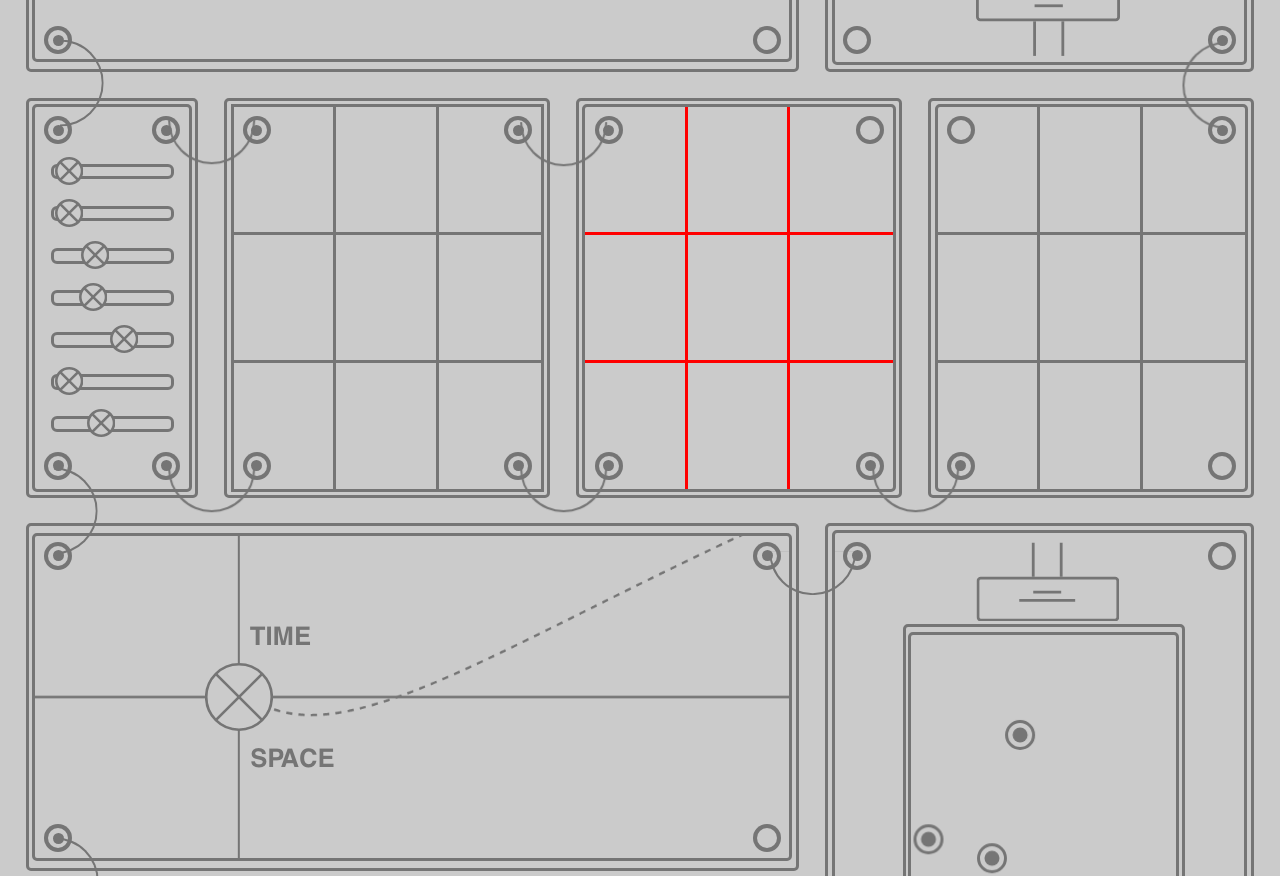
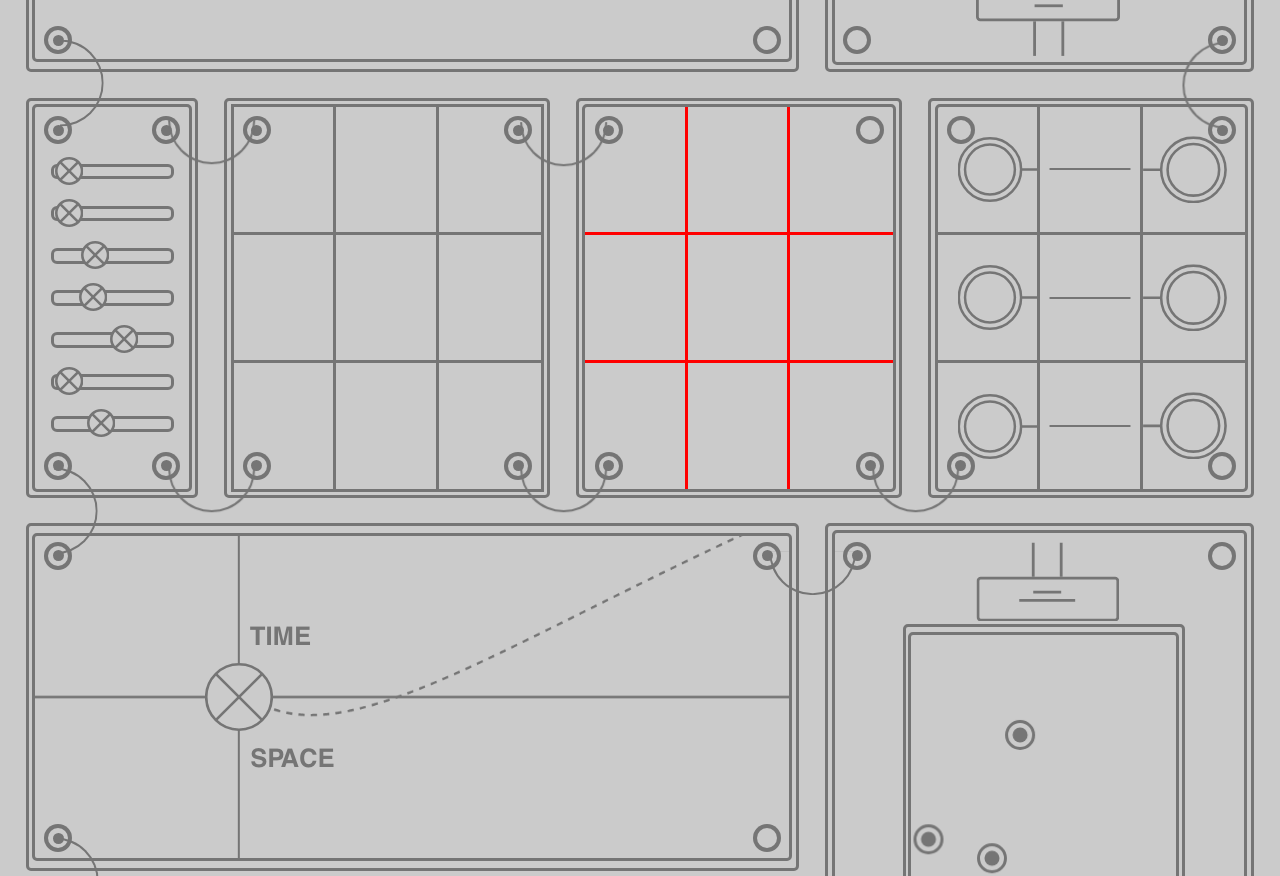
Before and after one commit to DariaBusheneva/CtrlZWebPoster, a plain HTML site: page index.html in a window 1280 px wide. Shown: the part 1459-2335 px from the top of the page. Drawn offline with nearby package versions, Linux system fonts and the light colour scheme; animation ran at ten frames a second.

Commit message:
fourth_commit

```diff
--- a/css/layout.css
+++ b/css/layout.css
@@ -388,7 +388,6 @@ section:nth-of-type(2) {
   animation: aroundtheworld3 5s linear infinite;
 }
 
-
 .circle2::before {
   content: "";
   position: absolute;
@@ -397,7 +396,6 @@ section:nth-of-type(2) {
   border-radius: 50%;
   border: 4px dashed #757575;
   animation: aroundtheworld1 5.25s linear infinite;
-  z-index: 2;
 }
 
 /* --------------- */
@@ -919,6 +917,118 @@ section:nth-of-type(3) span:first-of-type::before {
   border-bottom: 3px solid #757575;
 }
 
+.with-image-right {
+  /* position: absolute; */
+  background: url(../images/emptyDoubleRound.svg) center / contain no-repeat;
+  display: flex;
+  justify-content: center;
+  align-items: center;
+  width: 82%;
+  height: 100%;
+  top: 7%;
+  left: 6%;
+  max-height: 100%;
+  max-width: 100%;
+  transform: translate(24%, 0px);
+  /* bottom: 0;
+  transform: translate(-50%, -50%); */
+}
+
+.with-image-right2 {
+  /* position: absolute; */
+  background: url(../images/emptyDoubleRound.svg) center / contain no-repeat;
+  display: flex;
+  justify-content: center;
+  align-items: center;
+  width: 82%;
+  height: 100%;
+  top: 41%;
+  left: 6%;
+  max-height: 100%;
+  max-width: 100%;
+  transform: translate(24%, 0px);
+  /* bottom: 0;
+    transform: translate(-50%, -50%); */
+}
+
+.with-image-right3 {
+  /* position: absolute; */
+  background: url(../images/emptyDoubleRound.svg) center / contain no-repeat;
+  display: flex;
+  justify-content: center;
+  align-items: center;
+  width: 82%;
+  height: 100%;
+  top: 74%;
+  left: 6%;
+  max-height: 100%;
+  max-width: 100%;
+  transform: translate(24%, 0px);
+  /* bottom: 0;
+      transform: translate(-50%, -50%); */
+}
+
+.with-image-left {
+  /* position: absolute; */
+  background: url(../images/emptyDoubleRound.svg) center / contain no-repeat;
+  display: flex;
+  justify-content: center;
+  align-items: center;
+  width: 82%;
+  height: 100%;
+  top: 7%;
+  /* left: 6%; */
+  max-height: 100%;
+  max-width: 100%;
+  transform: rotate(180deg);
+}
+
+.with-image-left2 {
+  /* position: absolute; */
+  background: url(../images/emptyDoubleRound.svg) center / contain no-repeat;
+  display: flex;
+  justify-content: center;
+  align-items: center;
+  width: 82%;
+  height: 100%;
+  top: 41%;
+  /* left: 6%; */
+  max-height: 100%;
+  max-width: 100%;
+  transform: rotate(180deg);
+}
+
+.with-image-left3 {
+  /* position: absolute; */
+  background: url(../images/emptyDoubleRound.svg) center / contain no-repeat;
+  display: flex;
+  justify-content: center;
+  align-items: center;
+  width: 82%;
+  height: 100%;
+  top: 74%;
+  /* left: 6%; */
+  max-height: 100%;
+  max-width: 100%;
+  transform: rotate(180deg);
+}
+
+.center-line {
+  background: url(../images/Vector.svg) center / contain no-repeat;
+  display: flex;
+  justify-content: center;
+  align-items: center;
+  width: 100%;
+  height: 100%;
+  max-height: 100%;
+  max-width: 100%;
+}
+
+.flip-line {
+    transform: rotate(90deg);
+    /* border: 3px solid #cbcbcb; */
+  }
+
 .square3:nth-child(3n) {
   border-right: none;
 }
@@ -926,6 +1036,32 @@ section:nth-of-type(3) span:first-of-type::before {
 .square3:nth-last-child(-n + 3) {
   border-bottom: none;
 }
+
+/* #square1_4 {
+  background: url(../images/emptyDoubleRound.svg) center / contain no-repeat;
+  position: absolute;
+  height: 30%;
+  width: 30%;
+  top: 7%;
+  left: 52%;
+  max-height: 100%;
+  max-width: 100%;
+  bottom: 0;
+  transform: translate(-50%, -50%);
+}
+
+#square3_4 {
+  background: url(../images/emptyDoubleRound.svg) center / contain no-repeat;
+  position: absolute;
+  height: 30%;
+  width: 30%;
+  top: 7%;
+  left: 52%;
+  max-height: 100%;
+  max-width: 100%;
+  bottom: 0;
+  transform: rotate(-180deg);
+} */
 
 section:nth-of-type(4) {
   display: flex;
@@ -1202,6 +1338,7 @@ canvas {
   height: 100%;
   border: 3px solid #757575; /* Стиль внешнего круга */
   border-radius: 50%;
+  background-color: #cbcbcb;
   /* box-sizing: border-box; */
 }
 
--- a/index.html
+++ b/index.html
@@ -181,15 +181,15 @@
         <div class="nails"><div class="nails-inside"></div></div>
         <div class="nails"></div>
         <div class="border-rowitem4">
-          <div class="square3" id="square1_4"></div>
-          <div class="square3" id="square2_4"></div>
-          <div class="square3" id="square3_4"></div>
-          <div class="square3" id="square4_4"></div>
-          <div class="square3" id="square5_4"></div>
-          <div class="square3" id="square6_4"></div>
-          <div class="square3" id="square7_4"></div>
-          <div class="square3" id="square8_4"></div>
-          <div class="square3" id="square9_4"></div>
+          <div class="square3" id="square1_4"><div class="with-image-right"></div></div>
+          <div class="square3" id="square2_4"><div class="center-line" id="rotateline1"></div></div>
+          <div class="square3" id="square3_4"><div class="with-image-left"></div></div>
+          <div class="square3" id="square4_4"><div class="with-image-right2"></div></div>
+          <div class="square3" id="square5_4"><div class="center-line" id="rotateline2"></div></div>
+          <div class="square3" id="square6_4"><div class="with-image-left2"></div></div>
+          <div class="square3" id="square7_4"><div class="with-image-right3"></div></div>
+          <div class="square3" id="square8_4"><div class="center-line" id="rotateline3"></div></div>
+          <div class="square3" id="square9_4"><div class="with-image-left3"></div></div>
         </div>
       </span>
     </section>
--- a/main.js
+++ b/main.js
@@ -94,8 +94,8 @@ function animateCircles() {
 
 function stackCircles() {
   for (const { circle, body } of circles) {
-    if (body.position.y >= container.clientHeight - circle.clientHeight / 2) {
-      body.position.y = container.clientHeight - circle.clientHeight / 2;
+    if (body.position.y >= container.clientHeight - circle.clientHeight / -10) {
+      body.position.y = container.clientHeight - circle.clientHeight / -10;
       body.velocity.y = 0;
     }
   }
@@ -367,3 +367,18 @@ sliders.forEach(function (slider) {
     document.removeEventListener("mouseup", up);
   }
 });
+
+// --------------------------------------------------------------------------------------------------------
+
+// Переворачивающиеся по клику палочки
+
+document.getElementById("rotateline1").addEventListener("click", function () {
+  this.classList.toggle("flip-line"); // Переключаем класс при каждом клике
+});
+
+document.getElementById("rotateline2").addEventListener("click", function () {
+  this.classList.toggle("flip-line"); // Переключаем класс при каждом клике
+});
+document.getElementById("rotateline3").addEventListener("click", function () {
+  this.classList.toggle("flip-line"); // Переключаем класс при каждом клике
+});
```
Also changed, not shown: images/Vector.svg (added), images/emptyDoubleRound.svg (added).
